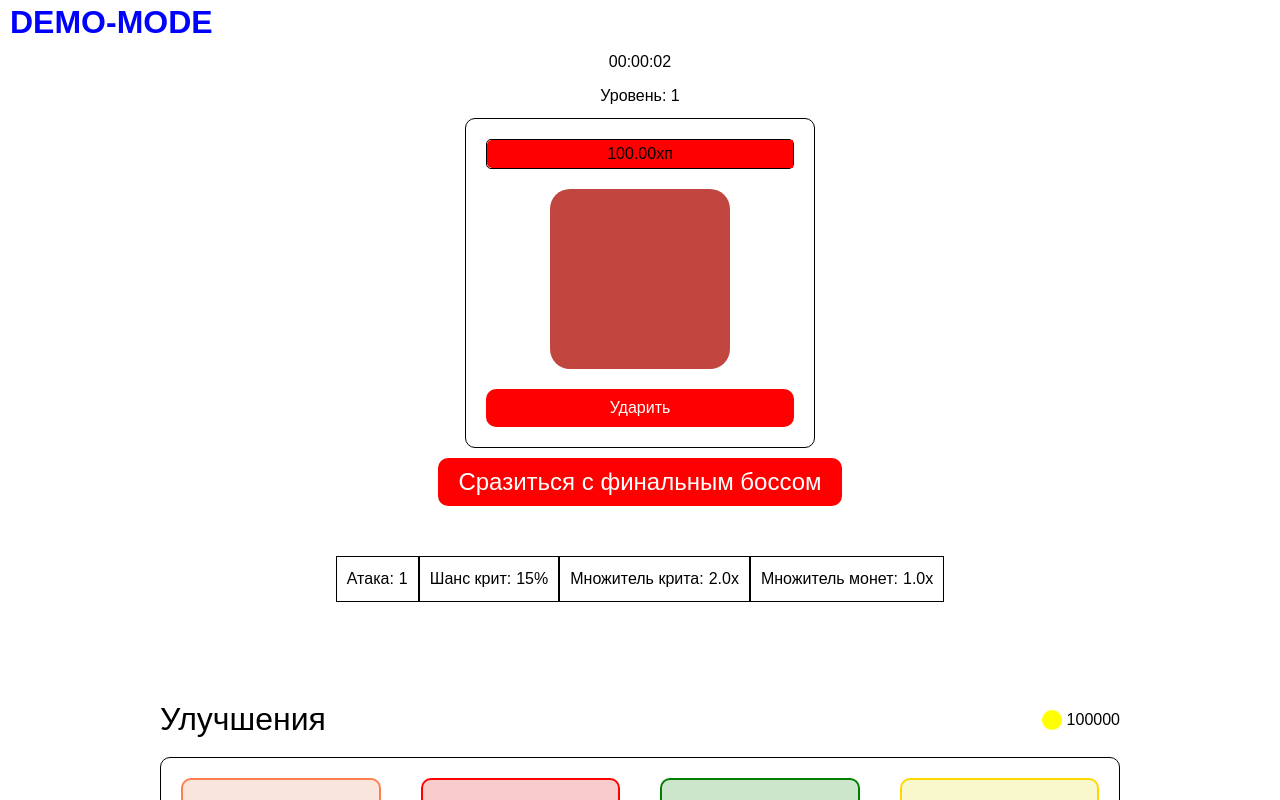
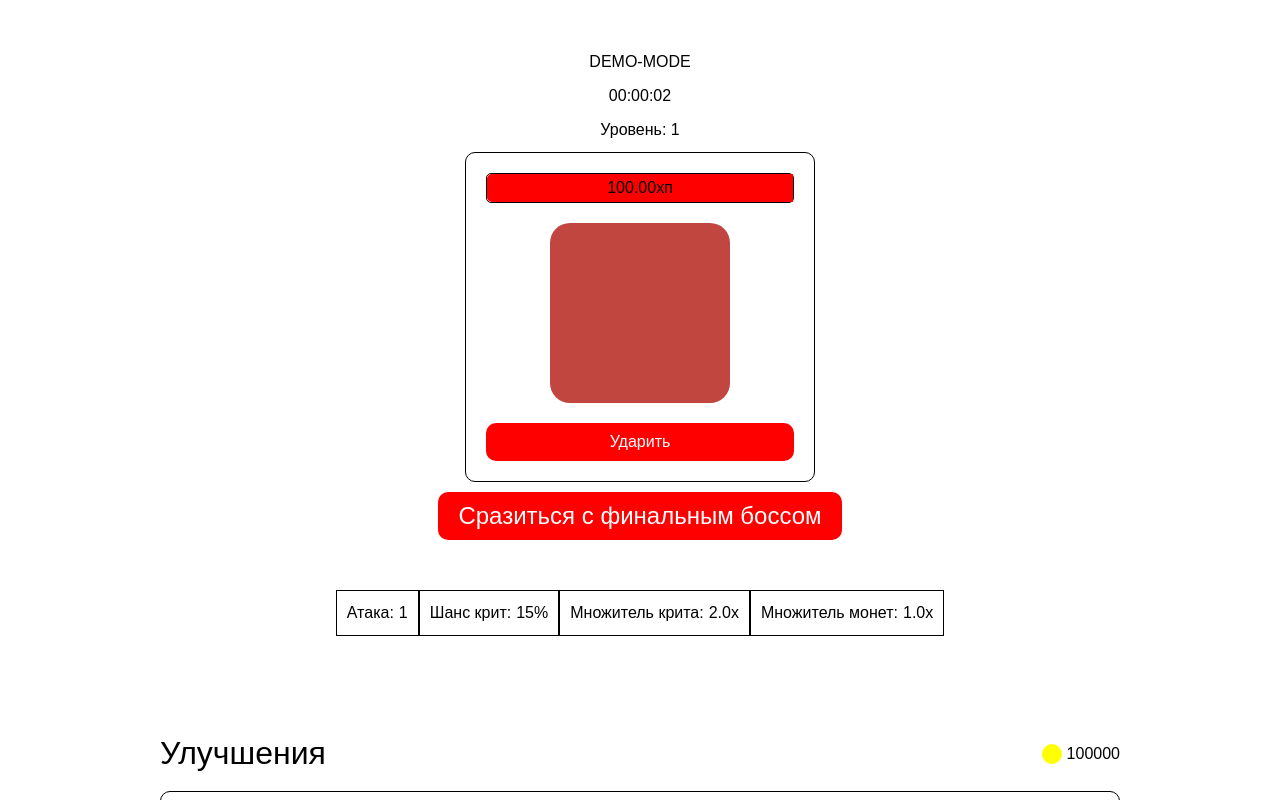
Before and after one commit to HELLRAID-cmd/Tap-Tap-MonsterHunter, a React (Vite) app in the folder client/: page / in a window 1280 px wide. Both pictures are taken after a click on the button "Начать демо режим". Shown: the top 800 px of the page. Built offline with nearby package versions, Linux system fonts and the light colour scheme.

Commit message:
Исправил класс

```diff
--- a/client/src/Components/Monster/Monster.tsx
+++ b/client/src/Components/Monster/Monster.tsx
@@ -41,7 +41,7 @@ export const Monster = ({ health }: MonsterProps) => {
   return (
     <div className="monster">
       {isDemo && (
-        <p className="monster-demo">DEMO-MODE</p>
+        <p className="demo">DEMO-MODE</p>
       )}
       <span>{formatTime(timerValue)}</span>
       <p className="monster-lvl">Уровень: {levelMonster}</p>
```
